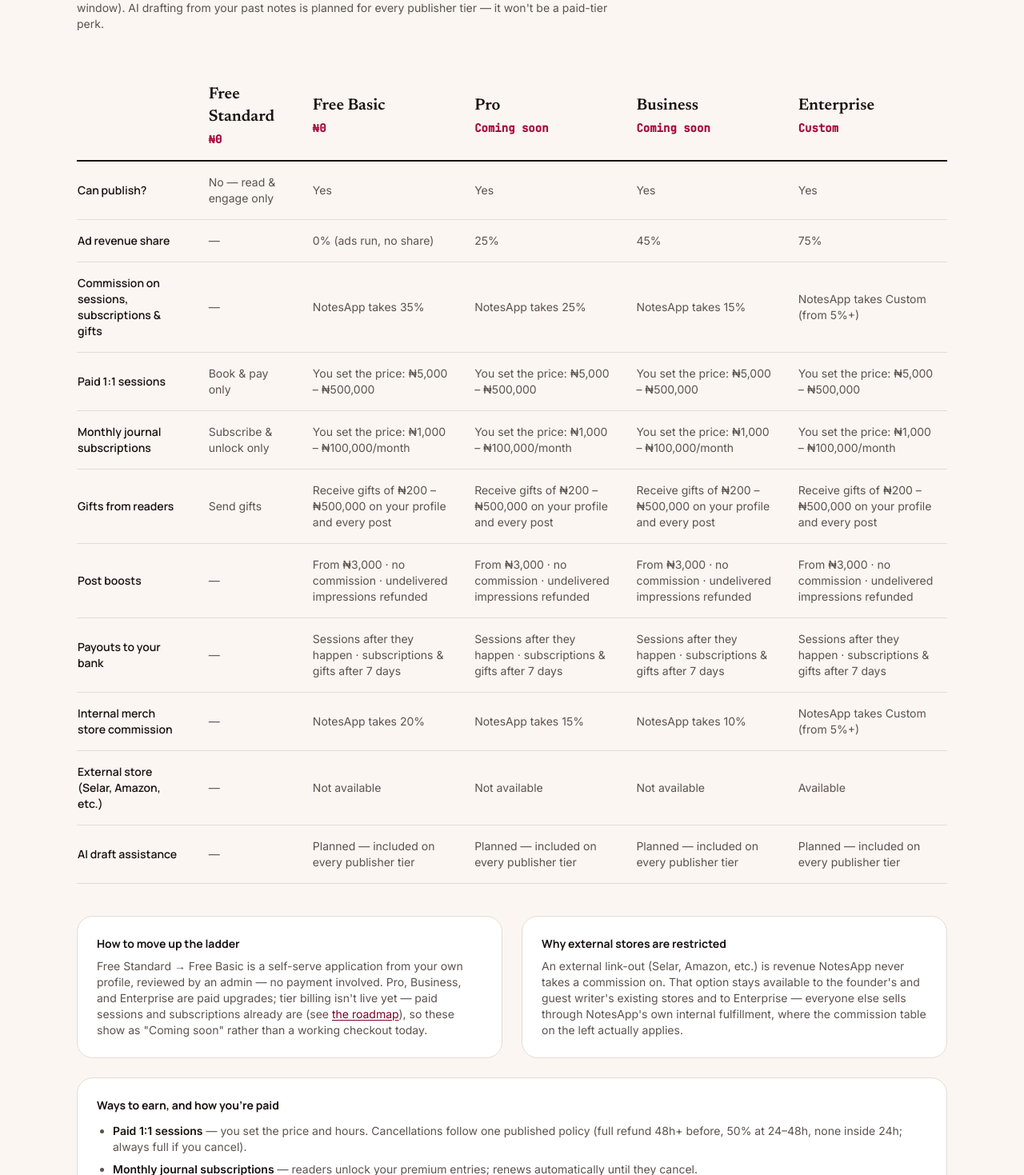
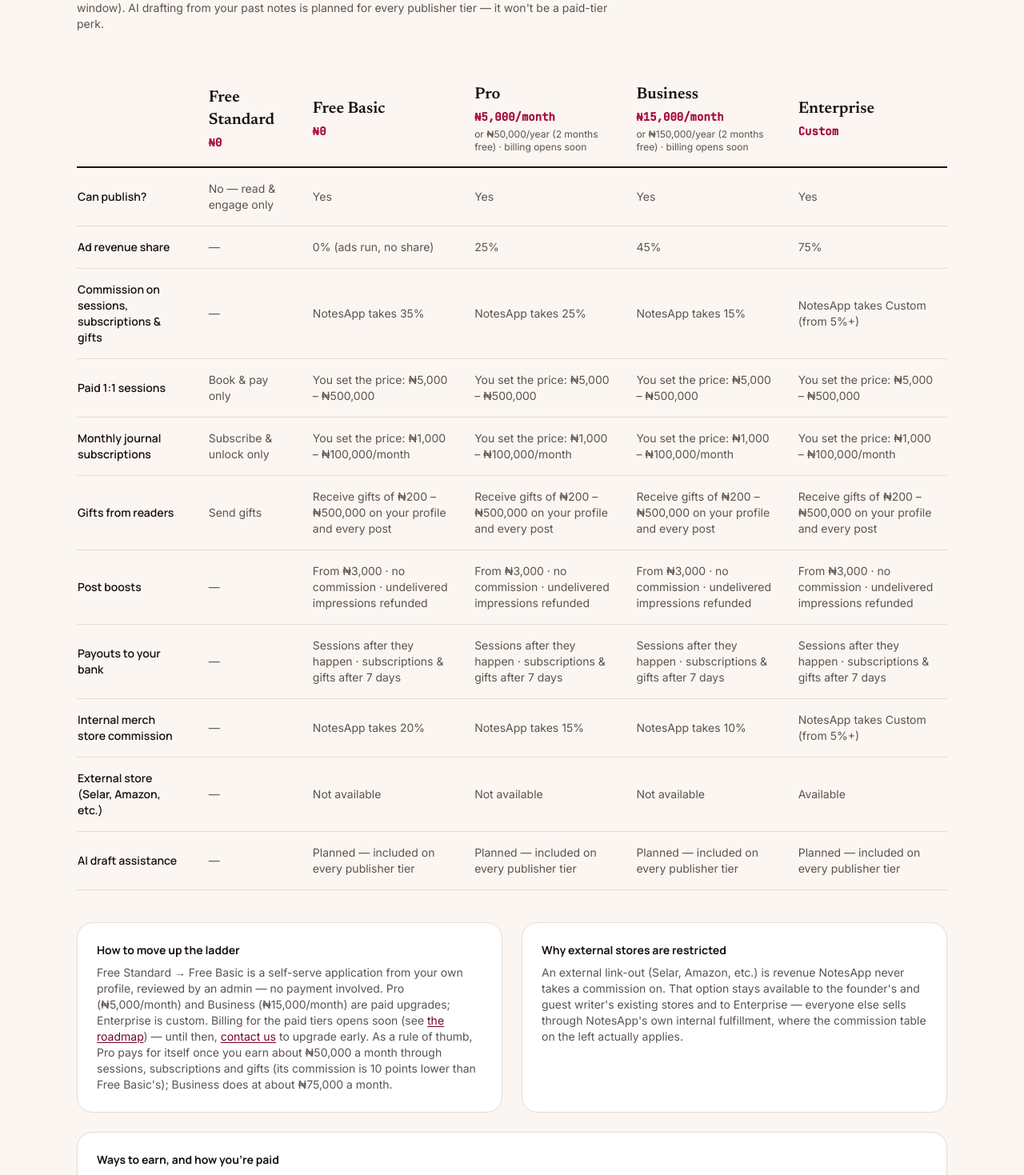
Before and after one commit to AceBoss1/notesapp, a Next.js app: page /pricing in a window 1280 px wide. Shown: the part 441-1910 px from the top of the page at 80% size. Built offline with nearby package versions, Linux system fonts and the light colour scheme; no server answers.

Commit message:
Apply Pro (₦5,000/mo) and Business (₦15,000/mo) prices; pricing/roadmap/README updates
Co-Authored-By: Claude Sonnet 5.5 <noreply@anthropic.com>
Claude-Session: https://claude.ai/code/session_014YUCojVUYbQrveaVgUJMCC

```diff
--- a/app/pricing/page.tsx
+++ b/app/pricing/page.tsx
@@ -90,6 +90,7 @@ export default function PricingPage() {
                 <th key={t.tier} className="border-b-2 border-ink px-4 py-4">
                   <p className="font-display text-xl text-ink">{t.label}</p>
                   <p className="mt-1 font-mono text-sm text-crimson-bright">{t.price}</p>
+                  {t.priceNote && <p className="mt-1 max-w-[11rem] text-xs font-normal text-slate">{t.priceNote}</p>}
                 </th>
               ))}
             </tr>
@@ -115,14 +116,20 @@ export default function PricingPage() {
           <p className="mt-2 text-sm text-slate">
             Free Standard → Free Basic is a self-serve application from
             your own profile, reviewed by an admin — no payment
-            involved. Pro, Business, and Enterprise are paid upgrades;
-            tier billing isn't live yet — paid sessions and subscriptions
-            already are (see{" "}
+            involved. Pro (₦5,000/month) and Business (₦15,000/month) are
+            paid upgrades; Enterprise is custom. Billing for the paid tiers
+            opens soon (see{" "}
             <Link href="/roadmap" className="text-crimson underline underline-offset-2">
               the roadmap
             </Link>
-            ), so these show as "Coming soon" rather than a working
-            checkout today.
+            ) — until then,{" "}
+            <Link href="/contact" className="text-crimson underline underline-offset-2">
+              contact us
+            </Link>{" "}
+            to upgrade early. As a rule of thumb, Pro pays for itself once
+            you earn about ₦50,000 a month through sessions, subscriptions
+            and gifts (its commission is 10 points lower than Free Basic's);
+            Business does at about ₦75,000 a month.
           </p>
         </div>
         <div className="card p-6">
--- a/app/roadmap/page.tsx
+++ b/app/roadmap/page.tsx
@@ -27,6 +27,13 @@ const ITEMS = [
     body: "Booking, Paystack payment, per-publisher rates and email reminders are live. What's left is the client's side of the calendar: rescheduling and cancelling themselves.",
     detail:
       "Client-initiated rescheduling and cancellation under a published refund policy, WhatsApp reminders, and automatic payout release once a session is complete.",
+  },
+  {
+    title: "Pro & Business billing",
+    tag: "Monetisation",
+    body: "Pro is ₦5,000/month and Business is ₦15,000/month (₦50,000 and ₦150,000 a year — two months free). Self-serve upgrade and automatic recurring billing through Paystack are next.",
+    detail:
+      "Until billing opens, upgrades are arranged through the contact form. Enterprise stays custom — negotiated per account, with commission from 5%.",
   },
   {
     title: "Trust, safety & account basics",
--- a/lib/tiers.ts
+++ b/lib/tiers.ts
@@ -7,7 +7,8 @@ import { AccountTier } from "./users";
 export type TierConfig = {
   tier: AccountTier;
   label: string;
-  price: string; // display string for /pricing — real billing not wired yet, see README
+  price: string; // display string for /pricing
+  priceNote?: string; // small print under the price (yearly price, billing status)
   canPublish: boolean;
   // Ads carry on every publisher's pages regardless of tier — what
   // differs is whether the publisher earns a cut. null = doesn't
@@ -58,7 +59,8 @@ export const TIERS: TierConfig[] = [
   {
     tier: "pro",
     label: "Pro",
-    price: "Coming soon",
+    price: "₦5,000/month",
+    priceNote: "or ₦50,000/year (2 months free) · billing opens soon",
     canPublish: true,
     adRevenueShare: 0.25,
     sessionAndUnlockCommission: 0.25,
@@ -68,7 +70,8 @@ export const TIERS: TierConfig[] = [
   {
     tier: "business",
     label: "Business",
-    price: "Coming soon",
+    price: "₦15,000/month",
+    priceNote: "or ₦150,000/year (2 months free) · billing opens soon",
     canPublish: true,
     adRevenueShare: 0.45,
     sessionAndUnlockCommission: 0.15,
```
Also changed, not shown: 1 other file (tests, documents, lock files or other folders).
